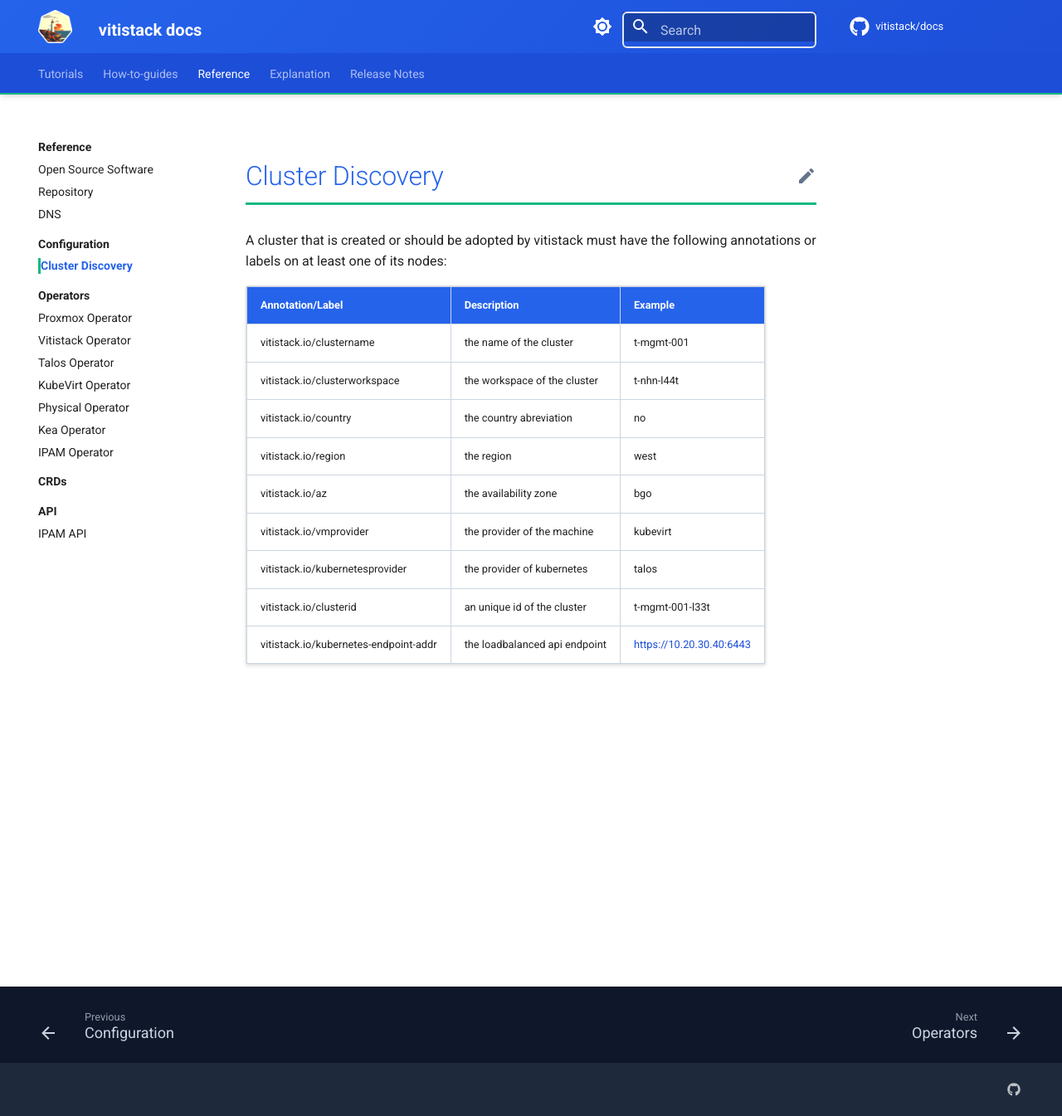
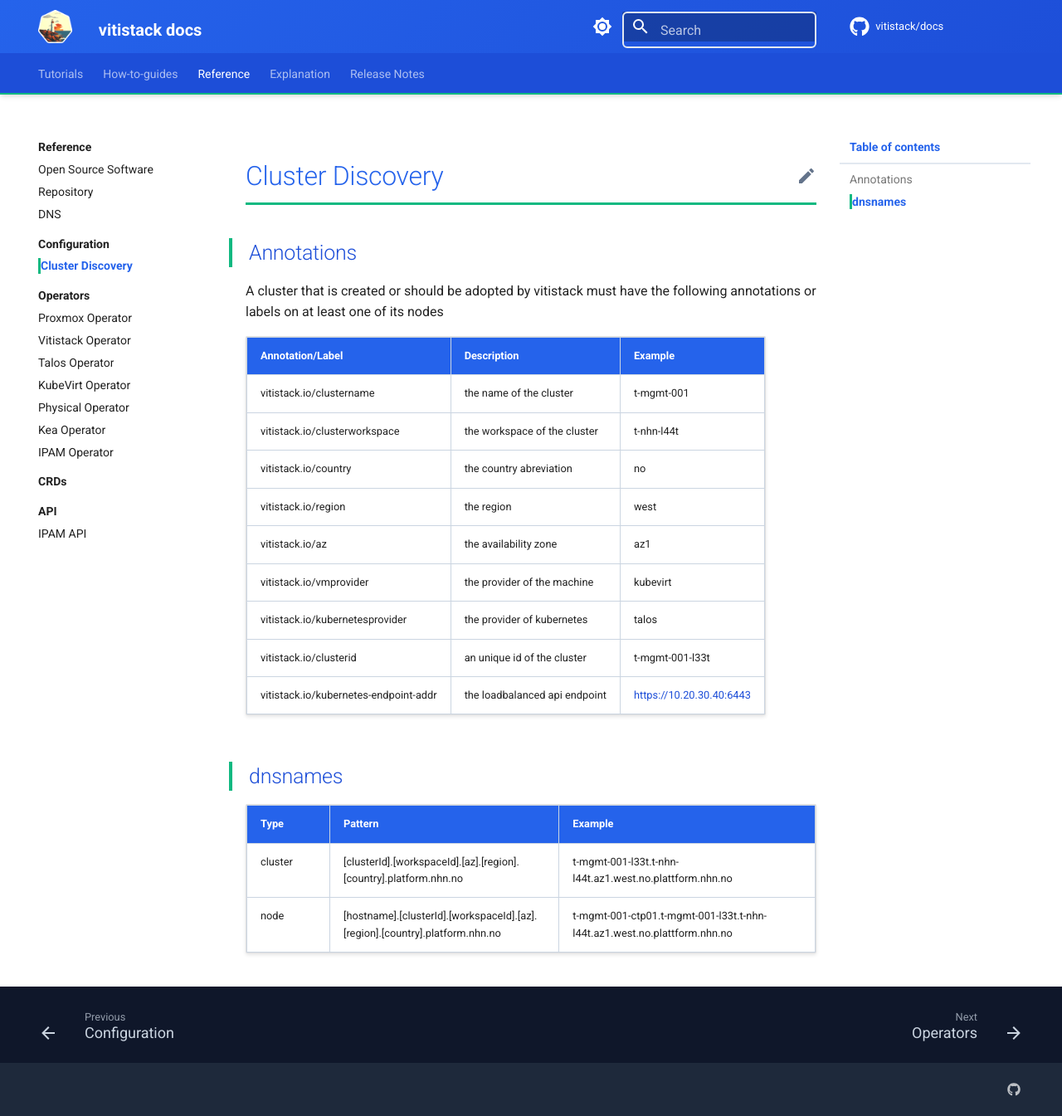
Before and after one commit to vitistack/docs, an MkDocs documentation site: the page built from docs/reference/configuration/clusterdiscovery.md, in a window 1280 px wide and 1345 px high. Shown: the whole window at 83% size. Built offline with MkDocs 1.6.1 and Material for MkDocs 9.7.7, drawn with Linux system fonts in a browser that asks for light colours; comment, search, counter and statistics services are not loaded.

Commit message:
Update clusterdiscovery.md

```diff
--- a/docs/reference/configuration/clusterdiscovery.md
+++ b/docs/reference/configuration/clusterdiscovery.md
@@ -1,6 +1,9 @@
 # Cluster Discovery
 
-A cluster that is created or should be adopted by vitistack must have the following annotations or labels on at least one of its nodes:
+
+## Annotations
+
+A cluster that is created or should be adopted by vitistack must have the following annotations or labels on at least one of its nodes
 
 | Annotation/Label | Description | Example |
 |---|---|---|
@@ -8,8 +11,15 @@
 |vitistack.io/clusterworkspace|the workspace of the cluster|t-nhn-l44t|
 |vitistack.io/country|the country abreviation|no|
 |vitistack.io/region|the region|west|
-|vitistack.io/az|the availability zone|bgo|
+|vitistack.io/az|the availability zone|az1|
 |vitistack.io/vmprovider|the provider of the machine|kubevirt|
 |vitistack.io/kubernetesprovider|the provider of kubernetes|talos|
 |vitistack.io/clusterid|an unique id of the cluster|t-mgmt-001-l33t|
 |vitistack.io/kubernetes-endpoint-addr|the loadbalanced api endpoint|https://10.20.30.40:6443|
+
+##dnsnames
+
+|Type|Pattern|Example|
+|---|---|---|
+|cluster|[clusterId].[workspaceId].[az].[region].[country].platform.nhn.no|t-mgmt-001-l33t.t-nhn-l44t.az1.west.no.plattform.nhn.no|
+|node|[hostname].[clusterId].[workspaceId].[az].[region].[country].platform.nhn.no|t-mgmt-001-ctp01.t-mgmt-001-l33t.t-nhn-l44t.az1.west.no.plattform.nhn.no|
```
